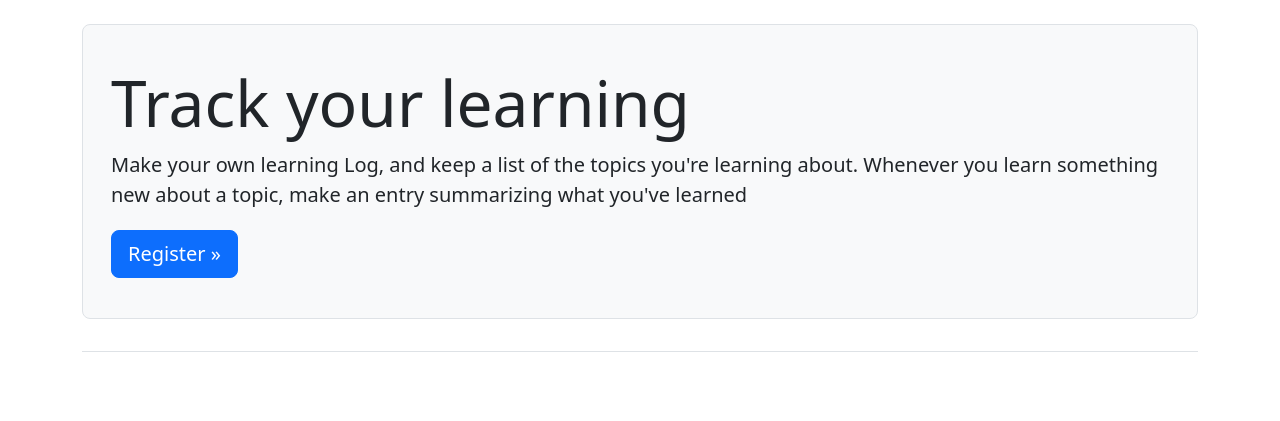
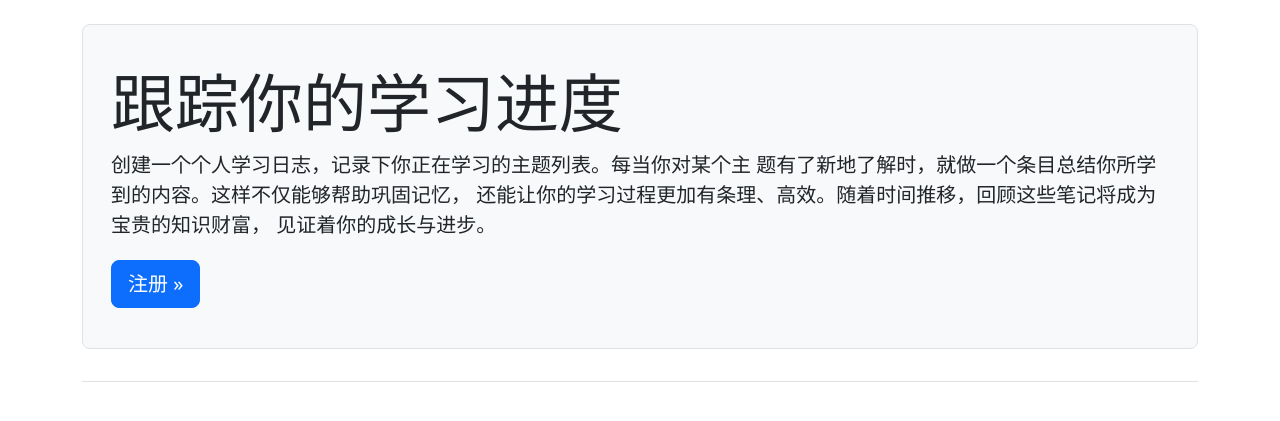
Before and after one commit to Ziyike1/django_learning_note, a Django app: page / in a window 1280 px wide. Shown: the part 58-479 px from the top of the page. Run offline with Django 4.2, Linux system fonts and the light colour scheme; some libraries are stand-ins or nearby versions.

Commit message:
change the display text to chinese

```diff
--- a/accounts/templates/registration/login.html
+++ b/accounts/templates/registration/login.html
@@ -2,7 +2,7 @@
 {% load django_bootstrap5 %}
 
 {% block page_header %}
-    <h2>Log in to your account</h2>
+    <h2>登录到你的账户</h2>
 {% endblock page_header %}
 
 {% block content %}
@@ -10,7 +10,7 @@
     <form action="{% url 'accounts:login' %}" method='post'>
     {% csrf_token %}
     {% bootstrap_form form %}
-    {% bootstrap_button button_type='submit' content='Log in' %}
+    {% bootstrap_button button_type='submit' content='登录' %}
     </form>
 
 {% endblock content %}
--- a/accounts/templates/registration/register.html
+++ b/accounts/templates/registration/register.html
@@ -3,7 +3,7 @@
 {% load django_bootstrap5 %}
 
 {% block page_header %}
-    <h2>Register new account</h2>
+    <h2>注册一个新账户</h2>
 {% endblock page_header %}
 
 {% block content %}
@@ -11,7 +11,7 @@
     <form action="{% url 'accounts:register' %}" method='post'>
     {% csrf_token %}
     {% bootstrap_form form %}
-    {% bootstrap_button button_type='submit' content='Register' %}
+    {% bootstrap_button button_type='submit' content='注册' %}
     </form>
 
 {% endblock content %}
--- a/learning_logs/templates/learning_logs/edit_entry.html
+++ b/learning_logs/templates/learning_logs/edit_entry.html
@@ -2,7 +2,7 @@
 {% load django_bootstrap5 %}
 
 {% block page_header %}
-    <h2>Edit entry:</h2>
+    <h2>编辑条目:</h2>
 {% endblock page_header %}
 
 {% block content %}
@@ -13,7 +13,7 @@
     <form action="{% url 'learning_logs:edit_entry' entry.id %}" method="post">
         {% csrf_token %}
         {% bootstrap_form form %}
-        {% bootstrap_button button_type='submit' content='Save Changes' %}
+        {% bootstrap_button button_type='submit' content='保存更改' %}
     </form>
 
 {% endblock content %}
--- a/learning_logs/templates/learning_logs/index.html
+++ b/learning_logs/templates/learning_logs/index.html
@@ -4,14 +4,15 @@
 {% block page_header %}
     <div class="p-3 mb-4 bg-light border rounded-3">
         <div class="container-fluid py-4">
-            <h1 class="display-3">Track your learning</h1>
+            <h1 class="display-3">跟踪你的学习进度</h1>
 
-            <p class="lead">Make your own learning Log, and keep a list of the
-            topics you're learning about. Whenever you learn something new about
-            a topic, make an entry summarizing what you've learned</p>
+            <p class="lead">创建一个个人学习日志，记录下你正在学习的主题列表。每当你对某个主
+                题有了新地了解时，就做一个条目总结你所学到的内容。这样不仅能够帮助巩固记忆，
+                还能让你的学习过程更加有条理、高效。随着时间推移，回顾这些笔记将成为宝贵的知识财富，
+                见证着你的成长与进步。</p>
 
             <a class="btn btn-primary btn-lg mt-1" href="{% url 'accounts:register' %}">
-                Register &raquo;
+                注册 &raquo;
             </a>
         </div>
     </div>
--- a/learning_logs/templates/learning_logs/new_entry.html
+++ b/learning_logs/templates/learning_logs/new_entry.html
@@ -2,7 +2,7 @@
 {% load django_bootstrap5 %}
 
 {% block page_header %}
-    <h2>Add a new entry:</h2>
+    <h2>添加一个新条目:</h2>
 {% endblock page_header %}
 
 {% block content %}
@@ -13,7 +13,7 @@
     <form action="{% url 'learning_logs:new_entry' topic.id %}" method="post">
         {% csrf_token %}
         {% bootstrap_form form %}
-        {% bootstrap_button button_type='submit' content='Add Entry' %}
+        {% bootstrap_button button_type='submit' content='添加条目' %}
     </form>
 
 {% endblock content %}
--- a/learning_logs/templates/learning_logs/new_topic.html
+++ b/learning_logs/templates/learning_logs/new_topic.html
@@ -2,14 +2,14 @@
 {% load django_bootstrap5 %}
 
 {% block page_header %}
-    <h2>Add a new topic:</h2>
+    <h2>添加一个新主题:</h2>
 {% endblock page_header %}
 
 {% block content %}
     <form action="{% url 'learning_logs:new_topic' %}" method="post">
         {% csrf_token %}
         {% bootstrap_form form %}
-        {% bootstrap_button button_type='submit' content='Add topic' %}
+        {% bootstrap_button button_type='submit' content='添加主题' %}
     </form>
 
 {% endblock content %}
--- a/learning_logs/templates/learning_logs/topic.html
+++ b/learning_logs/templates/learning_logs/topic.html
@@ -6,7 +6,7 @@
 
 {% block content %}
     <p>
-        <a href="{% url 'learning_logs:new_entry' topic.id %}">Add new entry</a>
+        <a href="{% url 'learning_logs:new_entry' topic.id %}">添加新条目</a>
     </p>
 
     {% for entry in entries %}
@@ -15,13 +15,13 @@
                 {{ entry.date_added|date:'M d, Y H:i' }}
                 <small>
                     <a href="{% url 'learning_logs:edit_entry' entry.id %}">
-                        Edit entry</a>
+                        编辑条目</a>
                 </small>
             </h4>
         <div class="card-body">{{ entry.text|linebreaks }}</div>
         </div>
 
         {% empty %}
-            <p>There are no entries for this topic yet.</p>
+            <p>目前没有和主题关联的条目</p>
     {% endfor %}
 {% endblock content %}
--- a/learning_logs/templates/learning_logs/topics.html
+++ b/learning_logs/templates/learning_logs/topics.html
@@ -2,7 +2,7 @@
 {% extends 'learning_logs/base.html' %}
 
 {% block page_header %}
-    <h1>Topics</h1>
+    <h1>主题</h1>
 {% endblock page_header %}
 
 {% block content %}
@@ -13,10 +13,10 @@
                 {{ topic.text }}</a>
             </li>
         {% empty %}
-            <li class="list-group-item border-0">No topics have been added yet.</li>
+            <li class="list-group-item border-0">目前没有主题</li>
         {% endfor %}
     </ul>
 
-    <a href="{% url 'learning_logs:new_topic' %}">Add a new topic</a>
+    <a href="{% url 'learning_logs:new_topic' %}">添加一个新主题</a>
 
 {% endblock content %}
--- a/ll_project/settings.py
+++ b/ll_project/settings.py
@@ -9,7 +9,6 @@ https://docs.djangoproject.com/en/4.2/topics/settings/
 For the full list of settings and their values, see
 https://docs.djangoproject.com/en/4.2/ref/settings/
 """
-
 from pathlib import Path
 
 # Build paths inside the project like this: BASE_DIR / 'subdir'.
@@ -58,6 +57,7 @@ MIDDLEWARE = [
     'django.contrib.sessions.middleware.SessionMiddleware',
     'django.middleware.common.CommonMiddleware',
     'django.middleware.csrf.CsrfViewMiddleware',
+    'django.middleware.locale.LocaleMiddleware',
     'django.contrib.auth.middleware.AuthenticationMiddleware',
     'django.contrib.messages.middleware.MessageMiddleware',
     'django.middleware.clickjacking.XFrameOptionsMiddleware',
```
Also changed, not shown: 1 other file.
